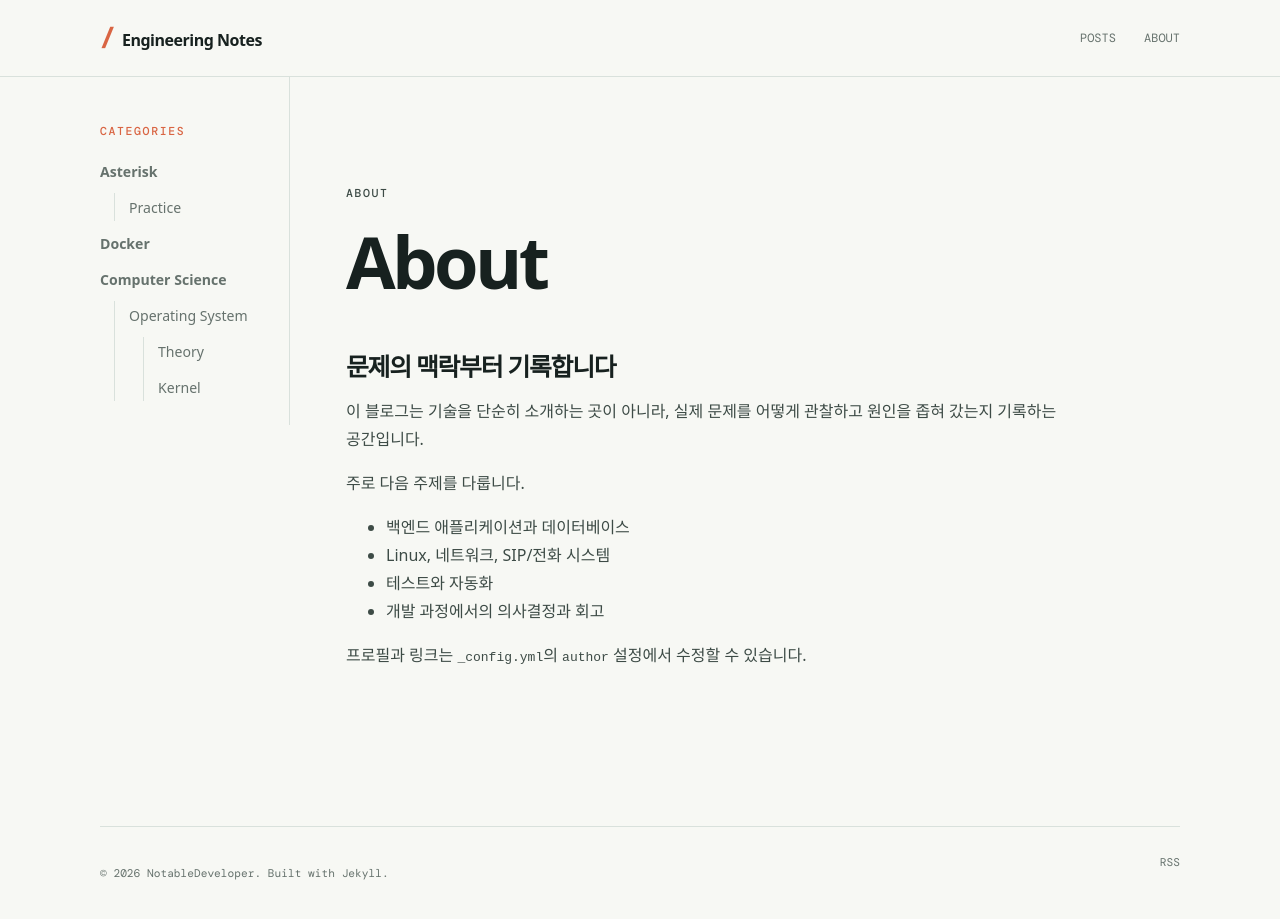
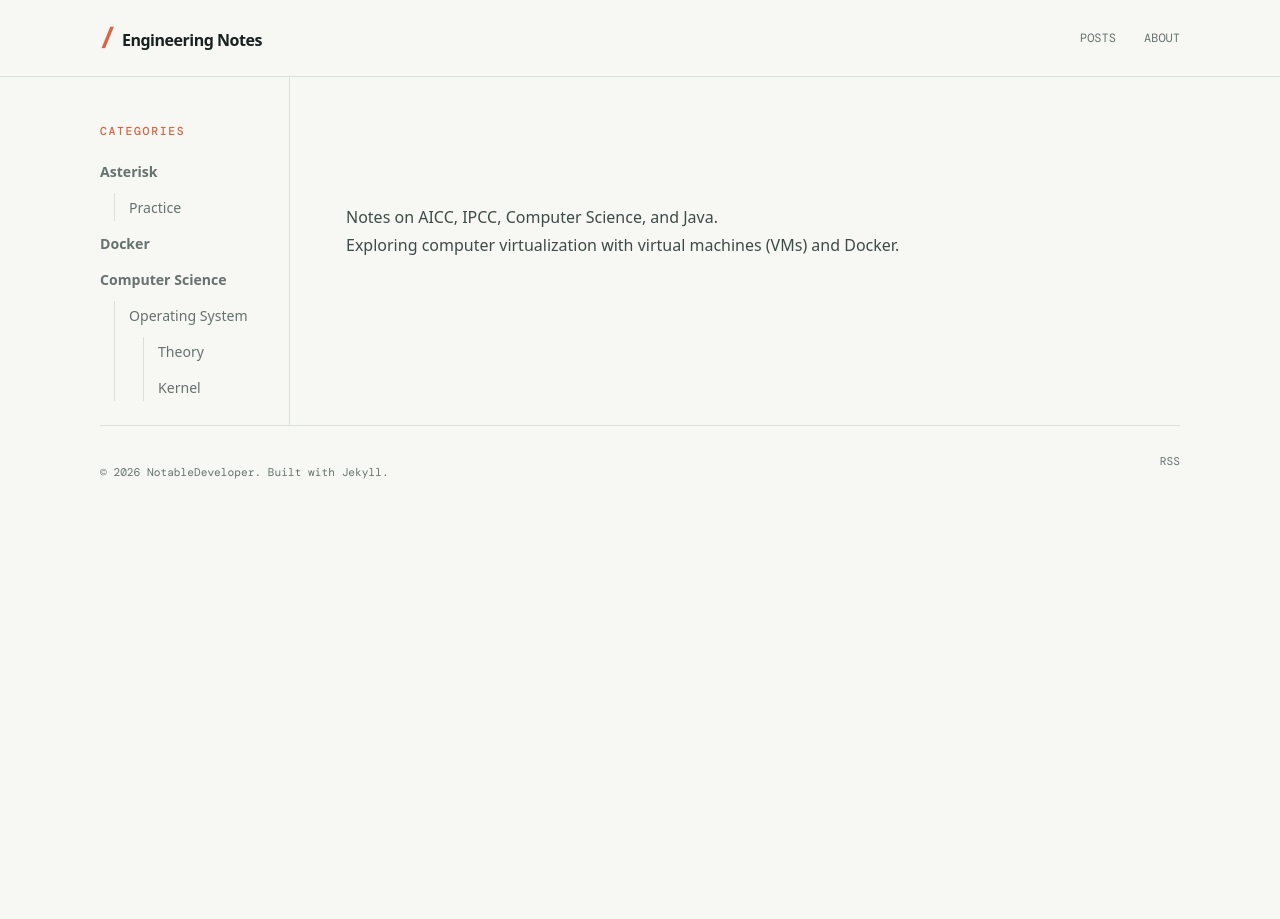
Before and after one commit to NotableDeveloper/NotableDeveloper.github.io, a Jekyll site: the page built from about.md, in a window 1280 px wide and 933 px high. Shown: the top 919 px of the window. Built offline with Jekyll 4.4.1, drawn with Linux system fonts in a browser that asks for light colours; some web fonts are replaced.

Commit message:
Simplify About page to a brief English introduction

```diff
--- a/about.md
+++ b/about.md
@@ -1,18 +1,10 @@
 ---
-layout: page
+layout: default
 title: About
 permalink: /about/
 ---
 
-## 문제의 맥락부터 기록합니다
-
-이 블로그는 기술을 단순히 소개하는 곳이 아니라, 실제 문제를 어떻게 관찰하고 원인을 좁혀 갔는지 기록하는 공간입니다.
-
-주로 다음 주제를 다룹니다.
-
-- 백엔드 애플리케이션과 데이터베이스
-- Linux, 네트워크, SIP/전화 시스템
-- 테스트와 자동화
-- 개발 과정에서의 의사결정과 회고
-
-프로필과 링크는 `_config.yml`의 `author` 설정에서 수정할 수 있습니다.
+<article class="page-content" lang="en">
+  <p>Notes on AICC, IPCC, Computer Science, and Java.<br>
+  Exploring computer virtualization with virtual machines (VMs) and Docker.</p>
+</article>
```
